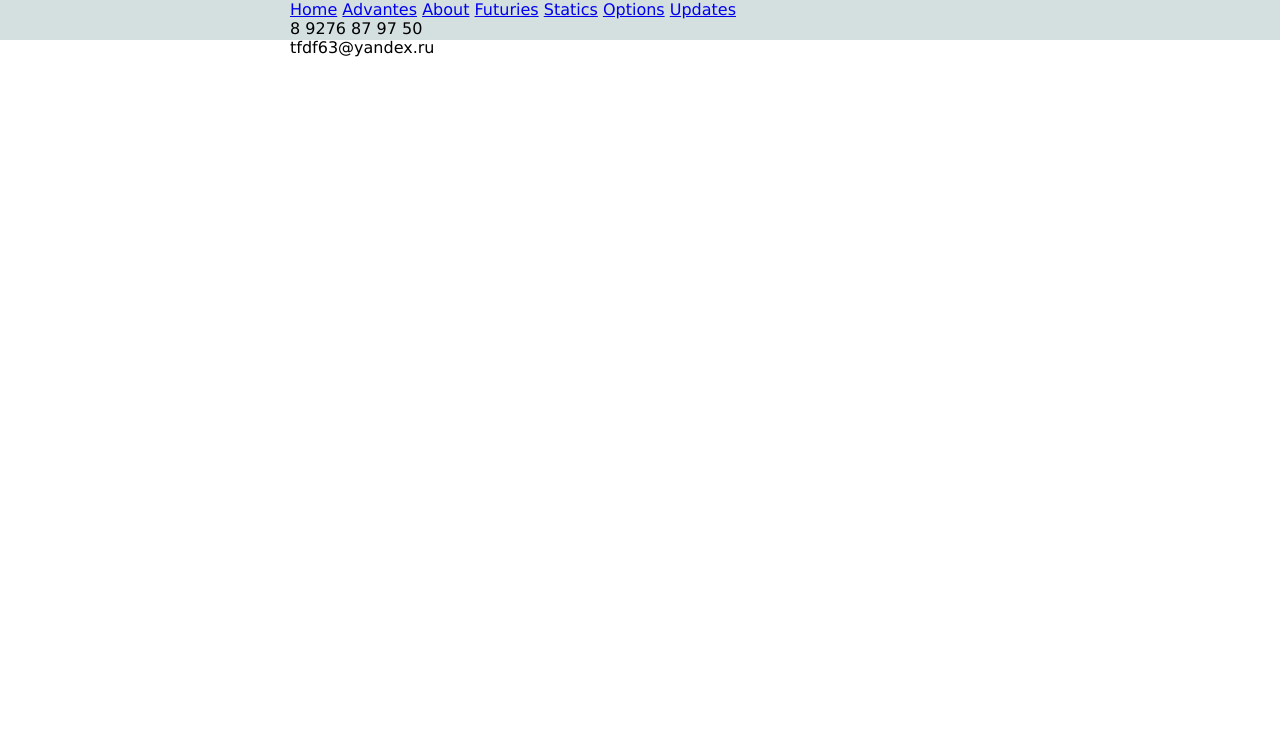
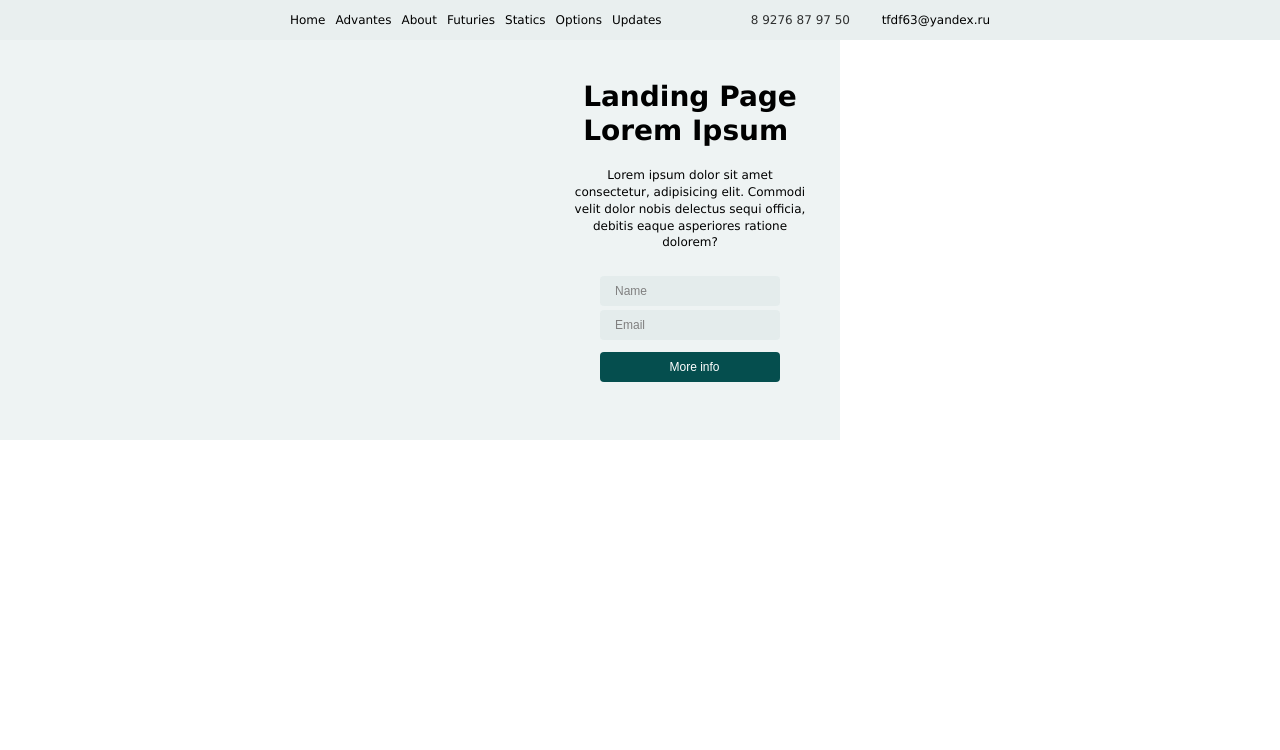
Before and after one commit to tfdf63/verstka1, a plain HTML site: page index.html in a window 1280 px wide. Shown: the part 50-800 px from the top of the page. Drawn offline with Linux system fonts and the light colour scheme.

Commit message:
Section HTML CSS

```diff
--- a/css/style.css
+++ b/css/style.css
@@ -35,7 +35,8 @@ body {
     width: 20px;
 }
 .header__title {
-    margin-left: 10px;
+    font-size: 22px;
+    margin-left: 4px;
     font-weight: 400;
     text-transform: uppercase;
 }
@@ -50,7 +51,7 @@ body {
     display: flex;
     justify-content: end;
     text-align: center;
-    width: 120px;
+    width: 140px;
     /* background-color: green; */
 }
 .header__link {
@@ -71,17 +72,130 @@ body {
 .subheader {
     width: 100%;
     height: 40px;
-    background-color: rgb(212, 224, 224);
+    background-color: rgb(212, 224, 224, 0.5);
 }
 .subheader__row {
+    display: flex;
+    justify-content: end;
+    align-items: center;
+    margin: 0 auto;
+    width: 100%;
+    height: 40px;
+    font-size: 12px;
 }
 .subheader__nav {
+    display: flex;
+    /* justify-content: left; */
+    align-items: center;
+    flex-grow: 1;
+    /* width: 100px; */
 }
 .subheader__link {
-}
-.subheader__contact {
+    padding-right: 10px;
+    text-decoration: none;
+    color: #000;
+    /* text-transform: uppercase; */
+
 }
 .subheader__tel {
+    display: flex;
+    justify-content: end;
+    width: 150px;
+    border-radius: 4px;
+    color: #000;
+    opacity: 0.8;
 }
 .subheader__email {
+    display: flex;
+    justify-content: end;
+    text-align: center;
+    width: 140px;
+    /* background-color: green; */
 }
+
+/* Setcion */
+.section {
+    width: 840px;
+    background-color: rgb(212, 224, 224, 0.4);
+    /* margin: 0 auto; */
+    /* width: 100%; */
+}
+.section__row {
+    /* background-color: rgb(212, 224, 224, 0.4); */
+    display: flex;
+    justify-content: end;
+    width: 740px;
+    height: 400px;
+    /* background-color: green; */
+}
+.section__item {
+    display: flex;
+    flex-direction: column;
+    align-items: center;
+    /* background-color: red; */
+    /* height: 300px; */
+    /* margin-right: 10px; */
+}
+.section__title {
+    margin: 0 auto;
+    padding-top: 40px;
+    font-size: 28px;
+    font-weight: 600;
+    line-height: 1.2;
+}
+.setion__text {
+    margin-top: 20px;
+    text-align: center;
+    font-size: 12px;
+    line-height: 1.4;
+    width: 240px;
+    /* background-color: green; */
+}
+.section__search {
+    display: flex;
+    flex-direction: column;
+    /* justify-content: space-between; */
+    /* width: 240px;
+    height: 100px; */
+}
+.section__name {
+    font-size: 12px;
+    font-weight: 100;
+    padding-left: 15px;
+    color: gray;
+    width: 180px;
+    height: 30px;
+    margin-top: 25px;
+    border: 0;
+    border-radius: 4px;
+    border-color: rgb(212, 224, 224, 0.1);
+    background-color: rgb(212, 224, 224, 0.4);
+}
+.section__email {
+    margin-top: 2px;
+    font-size: 12px;
+    font-weight: 100;
+    padding-left: 15px;
+    color: gray;
+    width: 180px;
+    height: 30px;
+    margin-top: 4px;
+    border: 0;
+    border-radius: 4px;
+    border-color: rgb(212, 224, 224, 0.1);
+    background-color: rgb(212, 224, 224, 0.4);
+}
+.section__btn {
+    margin-top: 2px;
+    font-size: 12px;
+    font-weight: 100;
+    padding-left: 15px;
+    color: #fff;
+    width: 180px;
+    height: 30px;
+    margin-top: 12px;
+    border: 0px;
+    border-radius: 4px;
+    /* border-color: green; */
+    background-color: rgb(5, 78, 78);
+}
--- a/index.html
+++ b/index.html
@@ -36,9 +36,22 @@
                     <a href="#" class="subheader__link">Options</a>
                     <a href="#" class="subheader__link">Updates</a>
                 </div>
-                <div class="subheader__contact">
                     <div class="subheader__tel" type="tel:89276879750">8 9276 87 97 50</div>
                     <div class="subheader__email">tfdf63@yandex.ru</div>
+            </div>
+        </div>
+    </div>
+    <div class="section">
+        <div class="container">
+            <div class="section__row">
+                <div class="section__item">
+                    <div class="section__title">Landing Page<br/>Lorem Ipsum</div>
+                    <div class="setion__text">Lorem ipsum dolor sit amet consectetur, adipisicing elit. Commodi velit dolor nobis delectus sequi officia, debitis eaque asperiores ratione dolorem?</div>
+                    <div class="section__search">
+                        <input type="search" class="section__name" value="Name">
+                        <input type="search" class="section__email" value="Email">
+                        <button class="section__btn">More info</button>
+                    </div>
                 </div>
             </div>
         </div>
```
